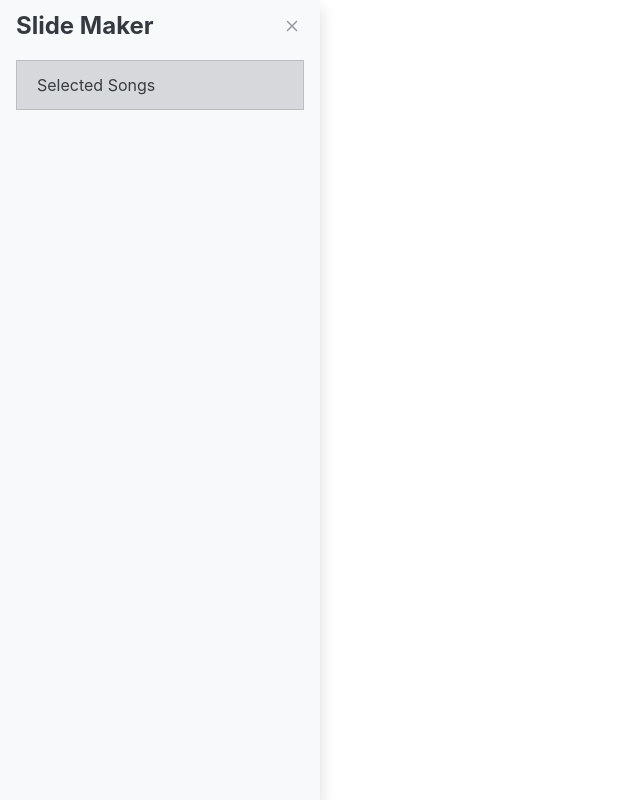
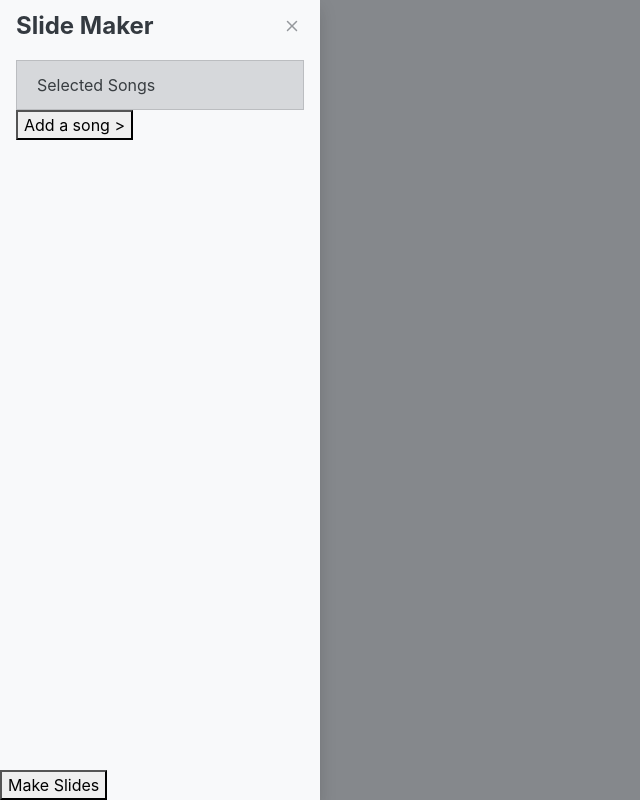
Before and after one commit to missiontide/praise.io-vue, a Nuxt app: page / in a window 1280 px wide. Both pictures are taken after a click on the button "Make Slides". Shown: the whole page, without its empty margins (0-640 px from the left). Built offline with nearby package versions, Linux system fonts and the light colour scheme.

Commit message:
sidebar fully functioning

```diff
--- a/components/App.vue
+++ b/components/App.vue
@@ -2,10 +2,12 @@
   <div class="App">
     <SongSearchBar
       :allSongs="songs"
-      @selectedSong="(song) => selectedSongs.push(song)"
+      @selectSong="(song) => this.selectedSongs.push(song)"
     />
     <SelectedSongsSidebar
       :selectedSongs="selectedSongs"
+      @removeSong="(index) => this.selectedSongs = this.selectedSongs.filter((s, i) => i !== index)"
+      @makeSlides="makeSlides()"
     />
   </div>
 </template>
@@ -32,15 +34,12 @@ export default {
      */
     loadSongs() {
       this.songs = require("~/data-temp/songs.json")
-    }
-  },
-  watch: {
+    },
     /**
-     * if a song is selected, open the SelectedSongs Modal
-     * @param oldSongs
-     * @param newSongs
+     * Sends all selected songs to slide maker util
      */
-    selectedSongs(oldSongs, newSongs) {
+    makeSlides() {
+      if (selectedSongs.length === 0) return
 
     }
   },
--- a/components/SelectedSongsSidebar.vue
+++ b/components/SelectedSongsSidebar.vue
@@ -1,15 +1,23 @@
 <template>
   <div>
-    <b-button v-b-toggle.sidebar-1>Make Slides</b-button>
-    <b-sidebar id="sidebar-1" title="Slide Maker" shadow>
+    <b-button v-b-toggle.selected-songs-sidebar>Make Slides</b-button>
+    <b-sidebar id="selected-songs-sidebar" title="Slide Maker" backdrop shadow>
       <div class="px-3 py-2">
         <b-list-group-item variant="secondary">Selected Songs</b-list-group-item>
-        <b-list-group v-for="song in selectedSongs">
+
+        <b-list-group v-for="(song, index) in selectedSongs">
           <b-list-group-item>
-            {{song.title}} - {{song.artist}} <button>X</button>
+            {{song.title}} - {{song.artist}} <button @click="removeSong(index)">X</button>
           </b-list-group-item>
         </b-list-group>
+
+        <button v-b-toggle.selected-songs-sidebar>
+          {{selectedSongs.length > 0 ? "Add more songs >" : "Add a song >"}}
+        </button>
       </div>
+      <template #footer>
+        <button @click="makeSlides()">Make Slides</button>
+      </template>
     </b-sidebar>
   </div>
 </template>
@@ -18,19 +26,29 @@
 export default {
   name: "SelectedSongs",
   props: {
-    selectedSongs: [],
+    selectedSongs: Array,
   },
+  emits: ['removeSong', 'makeSlides'],
   data () {
     return {
 
     }
   },
-  watch: {
-
+  methods: {
+    /**
+     * Emits index of song-to-remove to parent App
+     * @param song
+     */
+    removeSong(index) {
+      this.$emit('removeSong', index)
+    },
+    /**
+     * Emits trigger to make slides in parent App
+     */
+    makeSlides() {
+      this.$emit('makeSlides')
+    }
   },
-  methods: {
-
-  }
 }
 </script>
 
--- a/components/SongSearchBar.vue
+++ b/components/SongSearchBar.vue
@@ -18,7 +18,13 @@
           <tr v-for="song in matchedSongs">
             <td>{{song.title}}</td>
             <td>{{song.artist}}</td>
-            <td><button @click="selectSong(song)">+</button></td>
+            <td>
+              <button
+                @click="selectSong(song)"
+                v-b-toggle.selected-songs-sidebar>
+                +
+              </button>
+            </td>
           </tr>
         </tbody>
       </Table>
@@ -34,7 +40,7 @@ export default {
   props: {
     allSongs: Array,
   },
-  emits: ['selectedSongs'],
+  emits: ['selectSong'],
   data() {
     return {
       searchInput: '',
@@ -67,8 +73,12 @@ export default {
       // fuse returns objects sorted by match .score, the object is in .item
       this.matchedSongs = searchResult.map(result => result['item'])
     },
+    /**
+     * Emits song-to-select to parent App
+     * @param song
+     */
     selectSong(song) {
-      this.$emit('selectedSong', song)
+      this.$emit('selectSong', song)
     }
   }
 }
```
